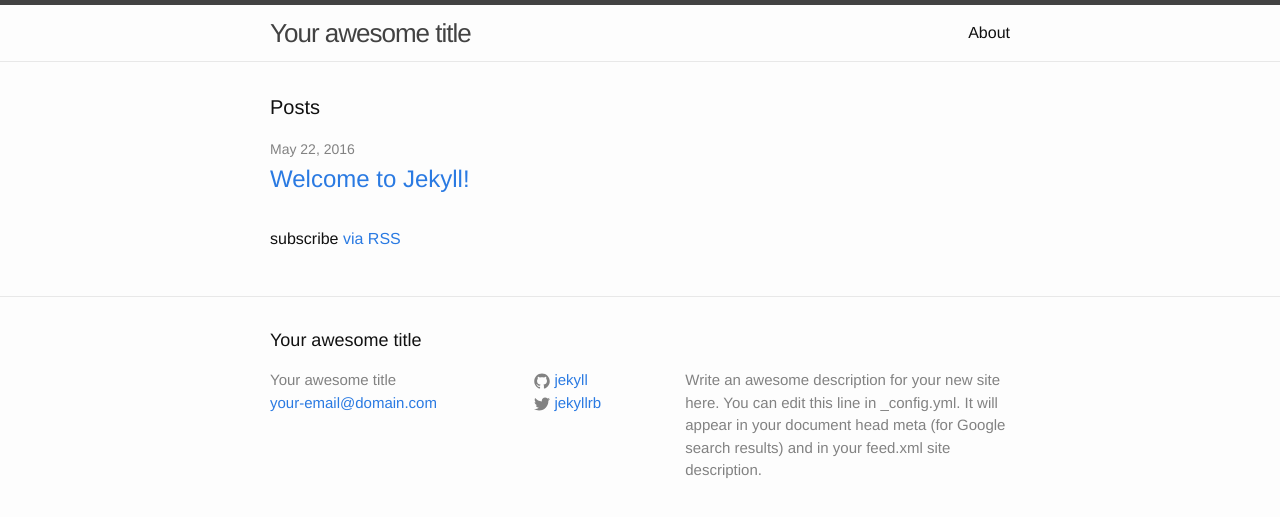
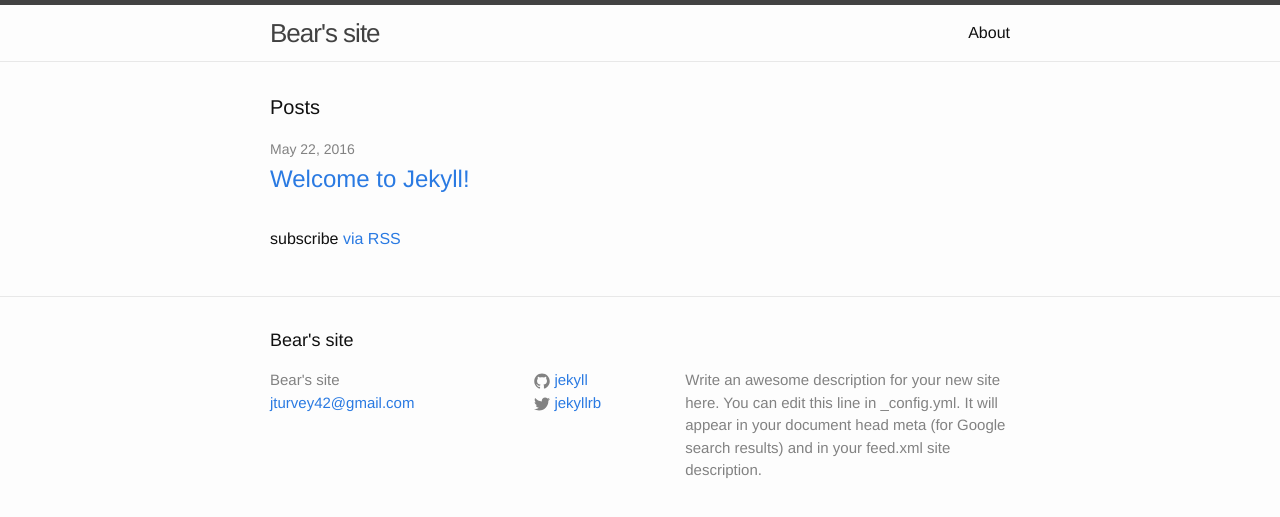
Before and after one commit to Jturvey42/jturvey42.3.github.io, a Jekyll site: the page built from my-portfolio-site/index.html, in a window 1280 px wide. Shown: the top 517 px of the page. Built offline with Jekyll 4.4.1, drawn with Linux system fonts in a browser that asks for light colours.

Commit message:
This will be the greatest

```diff
--- a/my-portfolio-site/_config.yml
+++ b/my-portfolio-site/_config.yml
@@ -6,8 +6,8 @@
 # 'jekyll serve'. If you change this file, please restart the server process.
 
 # Site settings
-title: Your awesome title
-email: your-email@domain.com
+title: Bear's site
+email: jturvey42@gmail.com
 description: > # this means to ignore newlines until "baseurl:"
   Write an awesome description for your new site here. You can edit this
   line in _config.yml. It will appear in your document head meta (for
```
